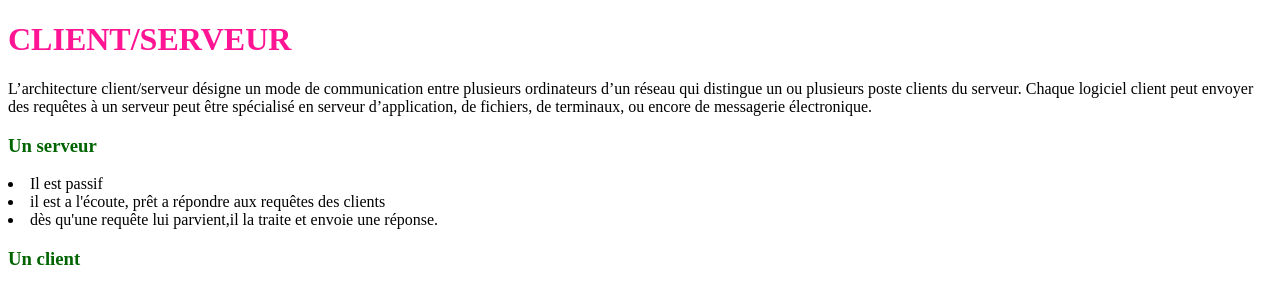
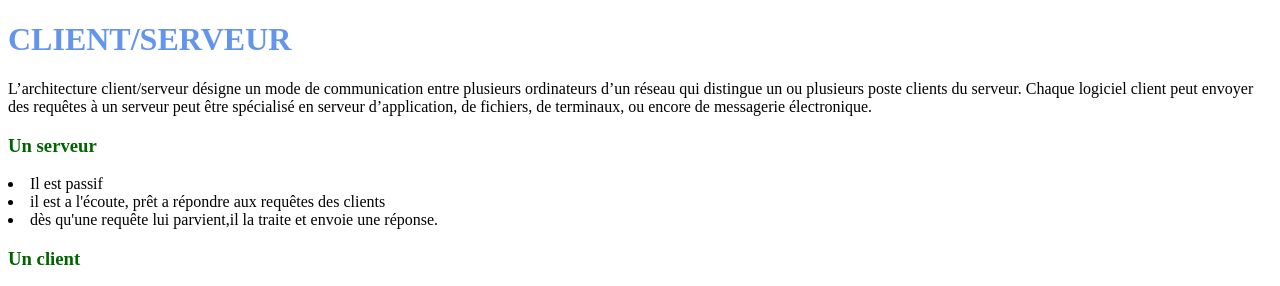
Before and after one commit to Louiselegllx/Mon-site-Louise, a plain HTML site: page index.html in a window 1280 px wide. Shown: the top 286 px of the page. Drawn offline with Linux system fonts and the light colour scheme.

Commit message:
nouveau10

```diff
--- a/index.html
+++ b/index.html
@@ -7,7 +7,7 @@
     <title>Document</title>
 </head>
 <body>
-    <h1 style="color:deeppink">CLIENT/SERVEUR</h1>
+    <h1 style="color:cornflowerblue">CLIENT/SERVEUR</h1>
     <p>L’architecture client/serveur désigne un mode de communication entre plusieurs ordinateurs d’un réseau qui distingue un ou plusieurs poste clients du serveur.
         Chaque logiciel client peut envoyer des requêtes à un serveur peut être spécialisé en serveur d’application, de fichiers, de terminaux, ou encore de messagerie électronique.</p>
         <h3 style="color:darkgreen">Un serveur</h3>
```
